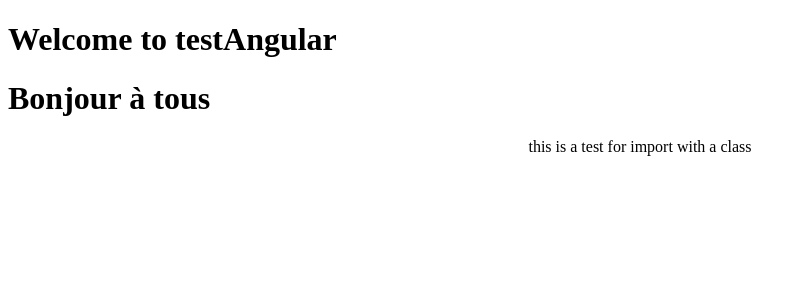
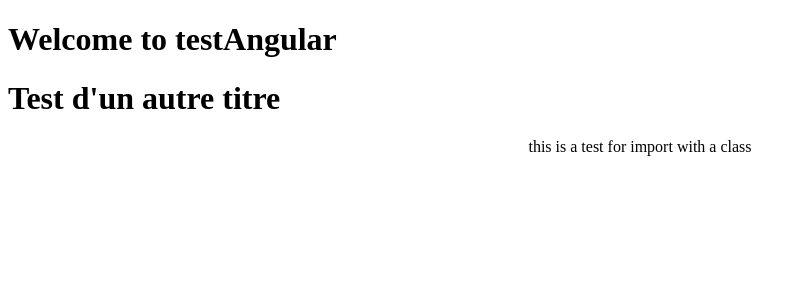
Before and after one commit to SacleuxBenoit/testAngular, an Angular app in the folder testAngular/: page / in a window 1280 px wide. Shown: the top 300 px of the page, without its empty margins (0-806 px from the left). Built offline with nearby package versions, Linux system fonts and the light colour scheme.

Commit message:
add ng-template for try to add another title when showTitle is false in newcompo.component.ts

```diff
--- a/testAngular/src/app/newcompo/newcompo.component.ts
+++ b/testAngular/src/app/newcompo/newcompo.component.ts
@@ -4,11 +4,12 @@ import { Component, OnInit } from '@angular/core';
   selector: 'app-newcompo',
   template: `
   <h1 *ngIf="showTitle; else otherTitle">Bonjour à tous</h1>
+  <ng-template #otherTitle><h1>Test d'un autre titre</h1></ng-template>
 `,
   styles: []
 })
 export class NewcompoComponent implements OnInit {
-  public showTitle=true
+  public showTitle=false
   constructor() { }
 
   ngOnInit() {
```
